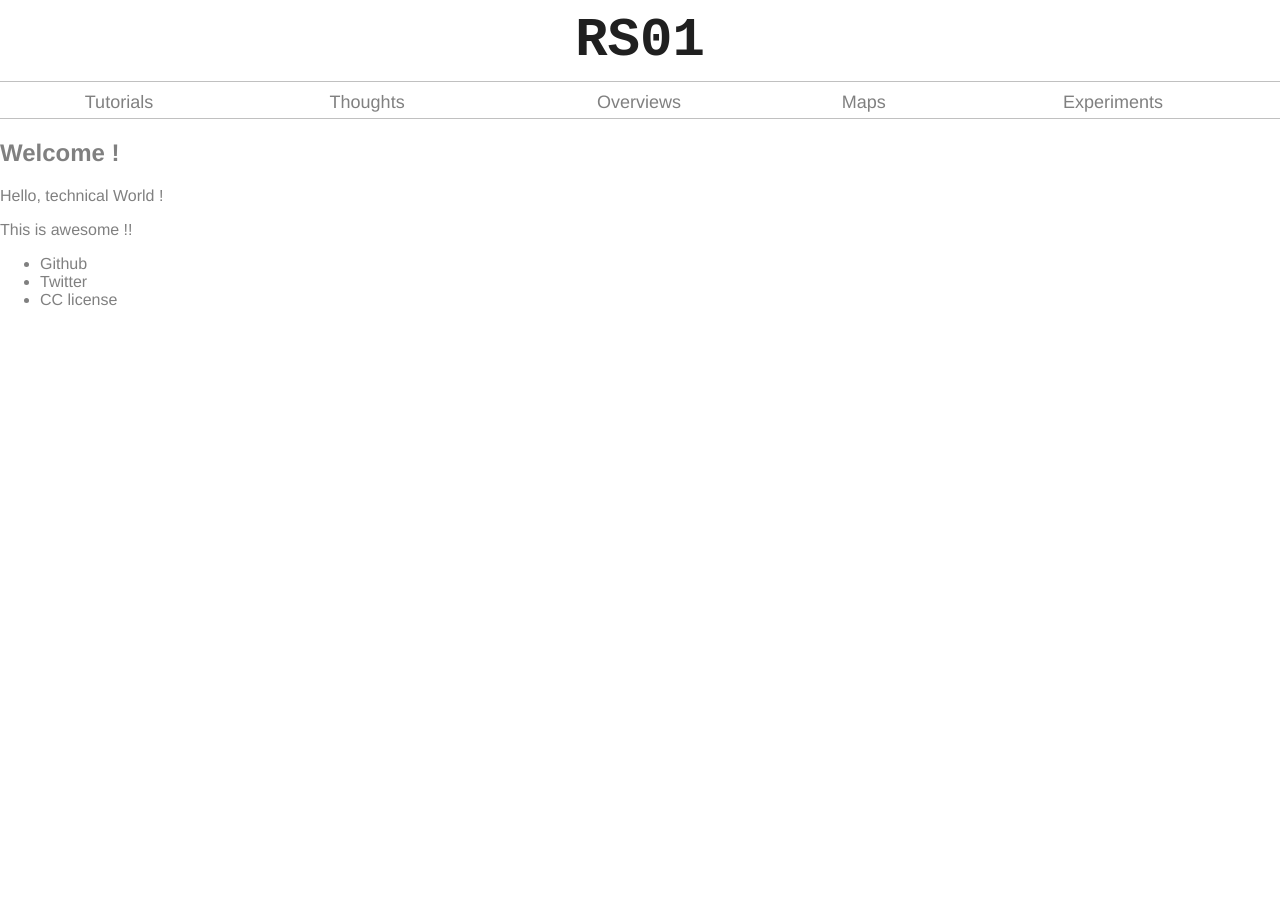
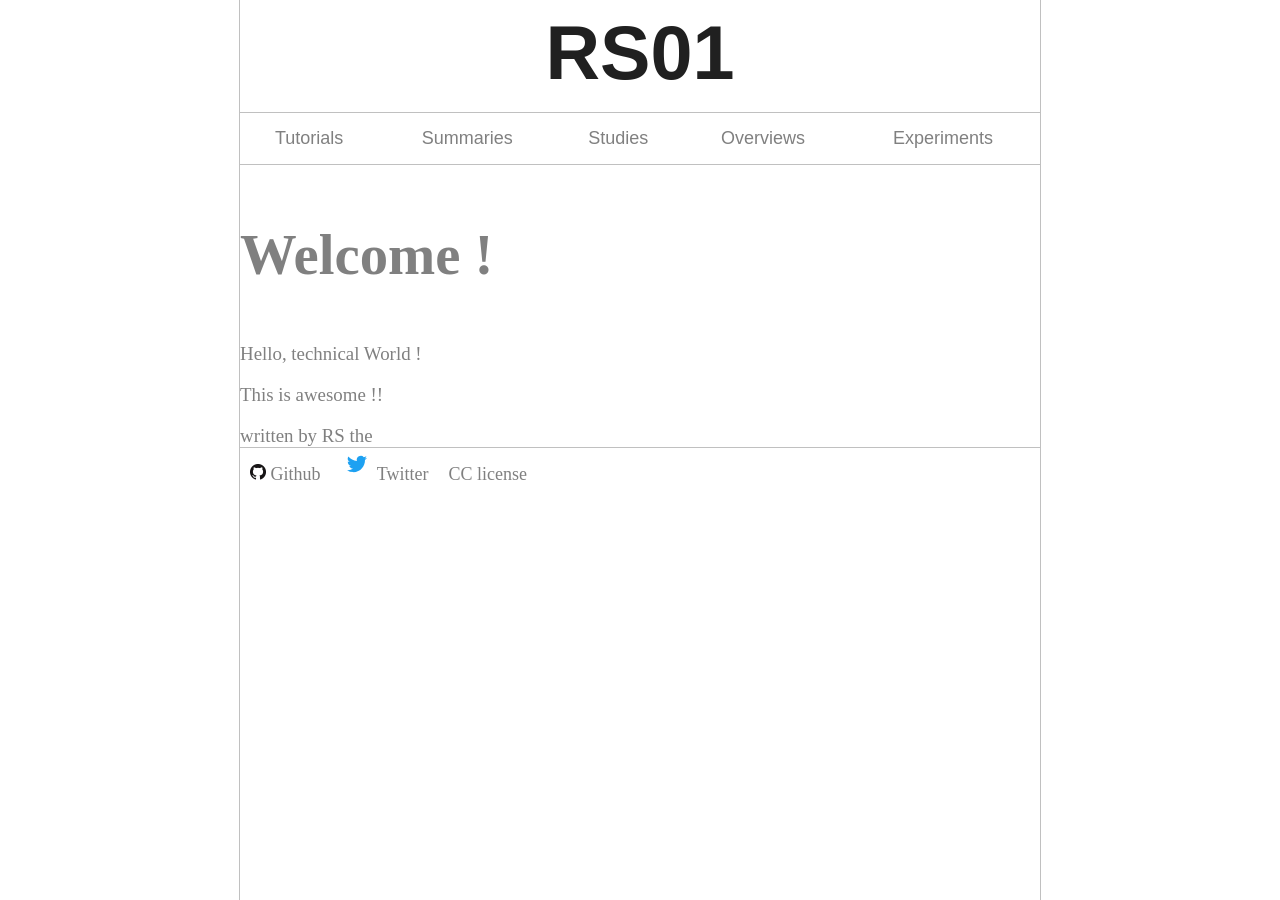
Before and after one commit to rs01blog/rs01blog.github.io, a Jekyll site: the page built from index.md, in a window 1280 px wide. Built offline with Jekyll 4.4.1, drawn with Linux system fonts in a browser that asks for light colours.

Commit message:
layout progress...

```diff
--- a/_layouts/default.html
+++ b/_layouts/default.html
@@ -10,36 +10,44 @@
 
 <body>
 
+	<article class="whole">
 
 		<header>
-		<h1><a href="/">RS01</a></h1>
+			<h1 class="title"><a href="/">RS01</a></h1>
 		</header>
 
 		<nav>
 			<ul>
 				<li><a href="tutorials">Tutorials</a></li>
-			<li><a href="thoughts">Thoughts</a></li>
+				<li><a href="summaries">Summaries</a></li>
+				<li><a href="thoughts">Studies</a></li>
 				<li><a href="overviews">Overviews</a></li>
-			<li><a href="maps">Maps</a></li>
 				<li><a href="experiments">Experiments</a></li>
 			</ul>
 		</nav>
+
 		<article>
 
-		<header><h2>{{page.title}}</h2></header>
+			<header><h1>{{page.title}}</h1></header>
 
 			<content>
-			{{content}}
+				<div class="content">{{content}}</div>
 			</content>
+
+			<footer>written by RS the {{page.date}}</footer>
+
 		</article>
 
 		<footer>
 			<ul>
-			<li>Github</li>
-			<li>Twitter</li>
+				<li><img src="GitHub-Mark-32px.png" width="16"> Github</li>
+				<li><img src="Twitter_Logo_Blue.svg" width="32"> Twitter</li>
 				<li>CC license</li>
 			</ul>
 		</footer>
 
+
+	</article>
+
 </body>
 </html>
--- a/index.md
+++ b/index.md
@@ -1,6 +1,6 @@
 ---
+title : "Welcome !"
 layout: default
-title : "Welcome !"
 ---
 
 Hello, technical World !
--- a/rs01.scss
+++ b/rs01.scss
@@ -6,7 +6,7 @@ $light_color : rgb(192,192,192) ;
 $dark_color : rgb(32,32,32) ;
 
 
-$font : Helvetica, sans-serif ;
+$font : serif ;
 
 
 body {
@@ -14,11 +14,13 @@ body {
 	margin:0;
 	font-family: $font;
 	color: $color;
+	font-size:5mm;
 }
 
 a {
 	color : $color ;
 	text-decoration: none;
+	font-family: sans-serif;
 }
 
 a:hover {
@@ -26,16 +28,38 @@ a:hover {
 	text-decoration: underline;
 }
 
+
+@media (min-width: 800px) {
+	.whole {
+		width : 800px ;
+	}
+}
+
+
+
+article.whole {
+	min-height : 100vh;
+	margin-left : auto ;
+	margin-right : auto ;
+	margin-bottom: 0;
+	margin-top:0;
+	border-left : 1px $light_color solid ;
+	border-right : 1px $light_color solid ;
+}
+
 h1 {
+	font-size: 15mm;
+}
+
+h1.title {
+	text-align: center;
+	text-transform: capitalize;
 	font-family: monospace;
-	text-align: center;
-
-	text-transform: capitalize;
+	font-size : 2cm;
 	margin-top : 0;
 	padding : 10px;
-	margin-bottom : 5px;
+	margin-bottom : 10px;
 	border-bottom : 1px $light_color solid ;
-	font-size : 6vh;
 }
 
 h1 a {
@@ -53,6 +77,7 @@ nav {
 		list-style-type: none ;
 		margin : 0 ;
 		padding:0 ;
+		padding-bottom : 10px ;
 		display: table;
 		width : 100% ;
 		border-bottom : 1px $light_color solid ;
@@ -65,13 +90,33 @@ nav {
 		margin:5px;
 		font-size: 2vh;
 		text-align: center ;
-
-		a {
-			display:block;
-			text-transform: capitalize;
-		}
-
-
 	}
 
 }
+
+
+footer {
+	ul {
+		list-style-type: none ;
+		margin : 0 ;
+		padding:0 ;
+		padding-bottom : 10px ;
+		display: table;
+		width : 100% ;
+		border-top : 1px $light_color solid ;
+	}
+
+	li {
+		display: inline;
+		padding:5px;
+		margin:5px;
+		font-size: 2vh;
+		text-align: center ;
+
+	}
+}
+
+
+article {
+
+}
```
Also changed, not shown: 404.html (deleted, +0 -25 lines), 404.md (added, +8 -0 lines), GitHub-Mark-32px.png (added), Twitter_Logo_Blue.svg (added). Lines whose indentation alone changed are shown as unchanged.
